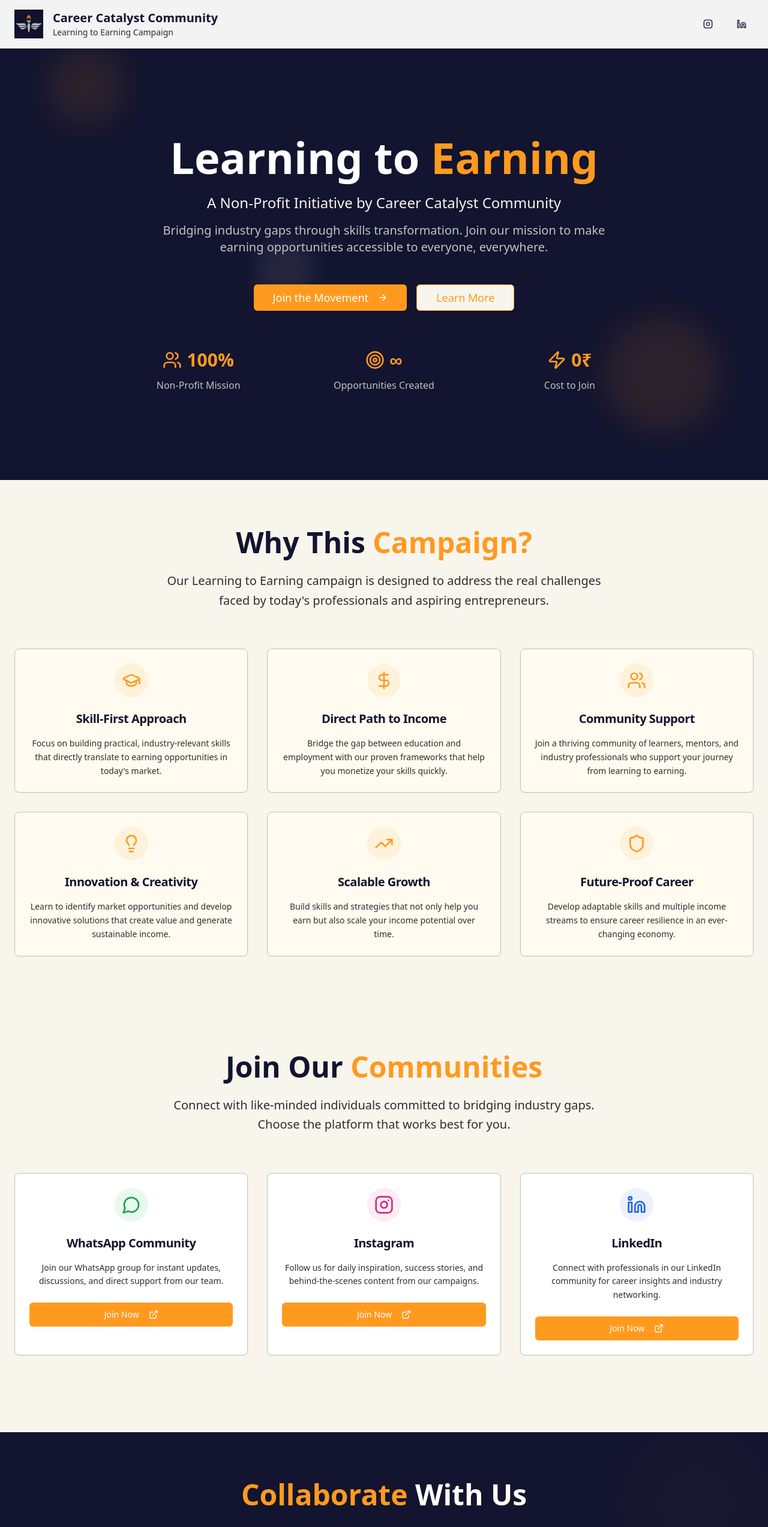
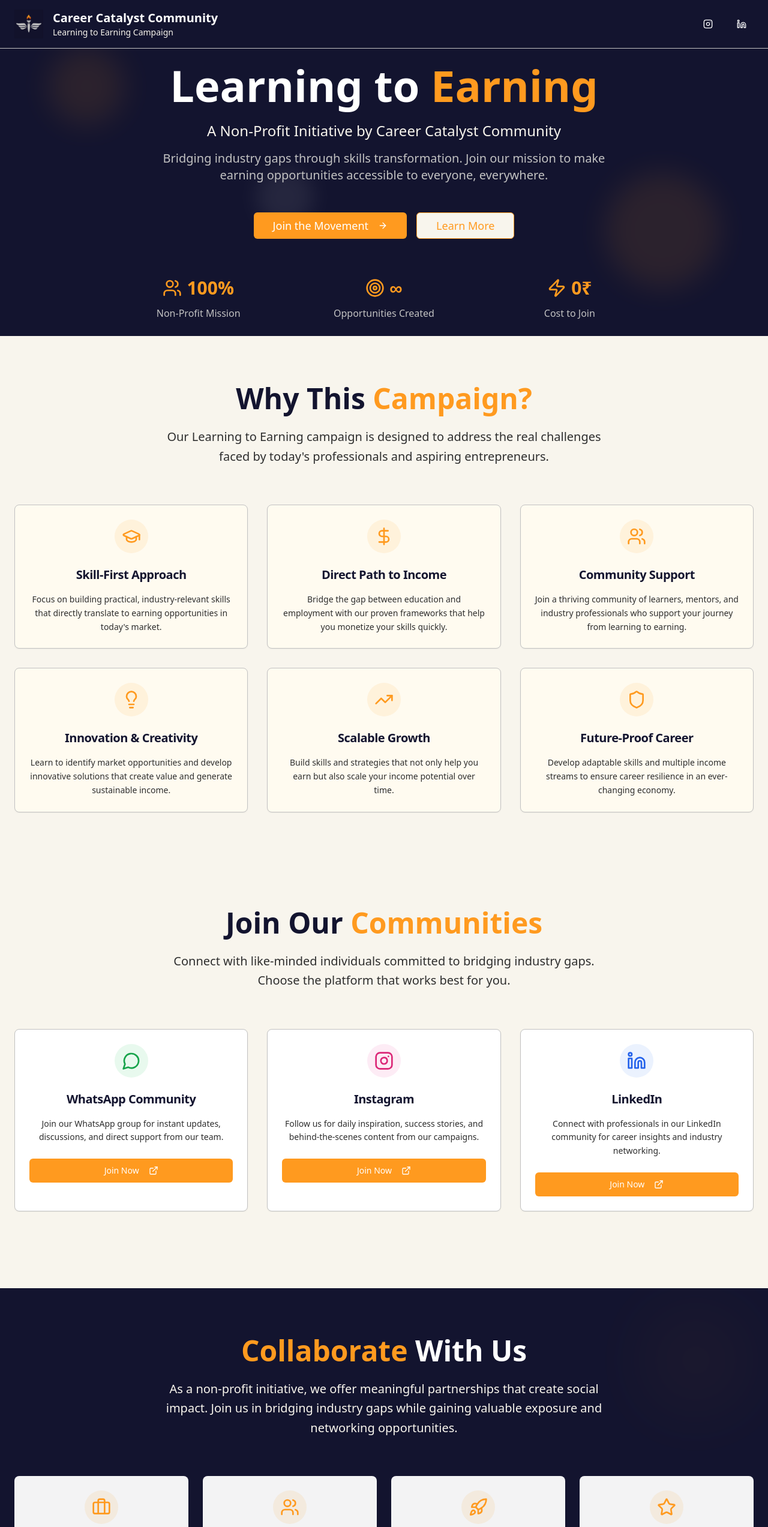
Before and after one commit to gunn2522/CCC, a React (Vite) app: page / in a window 1280 px wide. Shown: the top 2545 px of the page at 60% size. Built offline with nearby package versions, Linux system fonts and the light colour scheme.

Commit message:
Fix: Improve UI and styling
- Changed header color to Oxford Blue.
- Used original LinkedIn and WhatsApp icons.
- Reduced height of the Oxford Blue block.
- Displayed collaborator cards in a single row.
- Styled collaborator buttons with Oxford Blue.

```diff
--- a/src/components/CollaborationSection.tsx
+++ b/src/components/CollaborationSection.tsx
@@ -55,35 +55,35 @@ const CollaborationSection = () => {
           </p>
         </div>
 
-        <div className="grid grid-cols-1 md:grid-cols-2 gap-8 mb-12">
+        <div className="grid grid-cols-1 md:grid-cols-4 gap-6 mb-12">
           {collaborationTypes.map((collab, index) => (
             <Card
               key={index}
-              className="group hover:shadow-2xl transition-all duration-300 transform hover:-translate-y-2 bg-white/95 backdrop-blur-sm border-none"
+              className="group hover:shadow-2xl transition-all duration-300 transform hover:-translate-y-2 bg-white/95 backdrop-blur-sm border-none h-full"
             >
               <CardHeader className="pb-4">
-                <div className="flex items-center mb-4">
-                  <div className="p-3 rounded-full bg-primary/10 mr-4 group-hover:bg-primary/20 transition-colors duration-300">
+                <div className="flex flex-col items-center mb-4">
+                  <div className="p-3 rounded-full bg-primary/10 mb-3 group-hover:bg-primary/20 transition-colors duration-300">
                     <collab.icon className="h-8 w-8 text-primary" />
                   </div>
-                  <CardTitle className="text-xl font-bold text-brand-oxford">
+                  <CardTitle className="text-lg font-bold text-brand-oxford text-center">
                     {collab.title}
                   </CardTitle>
                 </div>
               </CardHeader>
-              <CardContent>
-                <CardDescription className="text-brand-jet mb-4 leading-relaxed">
+              <CardContent className="flex flex-col h-full">
+                <CardDescription className="text-brand-jet mb-4 leading-relaxed text-sm flex-grow">
                   {collab.description}
                 </CardDescription>
 
                 <div className="mb-6">
-                  <h4 className="font-semibold text-brand-oxford mb-3">Partner Benefits:</h4>
-                  <div className="flex flex-wrap gap-2">
+                  <h4 className="font-semibold text-brand-oxford mb-3 text-sm">Partner Benefits:</h4>
+                  <div className="flex flex-wrap gap-1">
                     {collab.benefits.map((benefit, idx) => (
                       <Badge
                         key={idx}
                         variant="secondary"
-                        className="bg-primary/10 text-primary hover:bg-primary hover:text-white transition-colors duration-300"
+                        className="bg-primary/10 text-primary hover:bg-primary hover:text-white transition-colors duration-300 text-xs"
                       >
                         {benefit}
                       </Badge>
@@ -92,7 +92,7 @@ const CollaborationSection = () => {
                 </div>
 
                 <Button
-                  className="w-full bg-primary hover:bg-primary/90 text-white transition-all duration-300 group-hover:scale-105"
+                  className="w-full brand-oxford hover:bg-brand-oxford/90 text-white transition-all duration-300 group-hover:scale-105 mt-auto"
                 >
                   {collab.cta}
                   <ArrowRight className="ml-2 h-4 w-4" />
@@ -114,7 +114,7 @@ const CollaborationSection = () => {
               </p>
               <Button
                 size="lg"
-                className="bg-primary hover:bg-primary/90 text-white px-8 py-4 transition-all duration-300 transform hover:scale-105"
+                className="brand-oxford hover:bg-brand-oxford/90 text-white px-8 py-4 transition-all duration-300 transform hover:scale-105"
               >
                 Become a Partner
                 <ArrowRight className="ml-2 h-5 w-5" />
--- a/src/components/Hero.tsx
+++ b/src/components/Hero.tsx
@@ -1,12 +1,12 @@
 
 import { Button } from "@/components/ui/button";
-import { ArrowRight, Users, Target, Zap, Instagram, Linkedin } from "lucide-react";
+import { ArrowRight, Users, Target, Zap, Instagram, Linkedin, MessageCircle } from "lucide-react";
 
 const Hero = () => {
   return (
     <>
       {/* Navigation Bar */}
-      <nav className="fixed top-0 left-0 right-0 z-50 bg-white/95 backdrop-blur-sm border-b border-border">
+      <nav className="fixed top-0 left-0 right-0 z-50 brand-oxford border-b border-border">
         <div className="container mx-auto px-6 py-4">
           <div className="flex items-center justify-between">
             <div className="flex items-center space-x-4">
@@ -16,16 +16,16 @@ const Hero = () => {
                 className="w-12 h-12"
               />
               <div>
-                <h1 className="text-xl font-bold text-brand-oxford">Career Catalyst Community</h1>
-                <p className="text-sm text-brand-jet">Learning to Earning Campaign</p>
+                <h1 className="text-xl font-bold text-white">Career Catalyst Community</h1>
+                <p className="text-sm text-brand-cosmic">Learning to Earning Campaign</p>
               </div>
             </div>
             <div className="flex items-center space-x-4">
               <Button variant="ghost" size="icon" className="hover:bg-primary/10">
-                <Instagram className="h-5 w-5 text-brand-oxford hover:text-primary" />
+                <Instagram className="h-5 w-5 text-white hover:text-primary" />
               </Button>
               <Button variant="ghost" size="icon" className="hover:bg-primary/10">
-                <Linkedin className="h-5 w-5 text-brand-oxford hover:text-primary" />
+                <Linkedin className="h-5 w-5 text-white hover:text-primary" />
               </Button>
             </div>
           </div>
@@ -33,7 +33,7 @@ const Hero = () => {
       </nav>
 
       {/* Hero Section */}
-      <section className="relative min-h-screen flex items-center justify-center brand-oxford text-white overflow-hidden pt-20">
+      <section className="relative h-[70vh] flex items-center justify-center brand-oxford text-white overflow-hidden pt-20">
         {/* Background pattern */}
         <div className="absolute inset-0 opacity-10">
           <div className="absolute top-20 left-20 w-32 h-32 bg-primary rounded-full blur-xl"></div>
```
